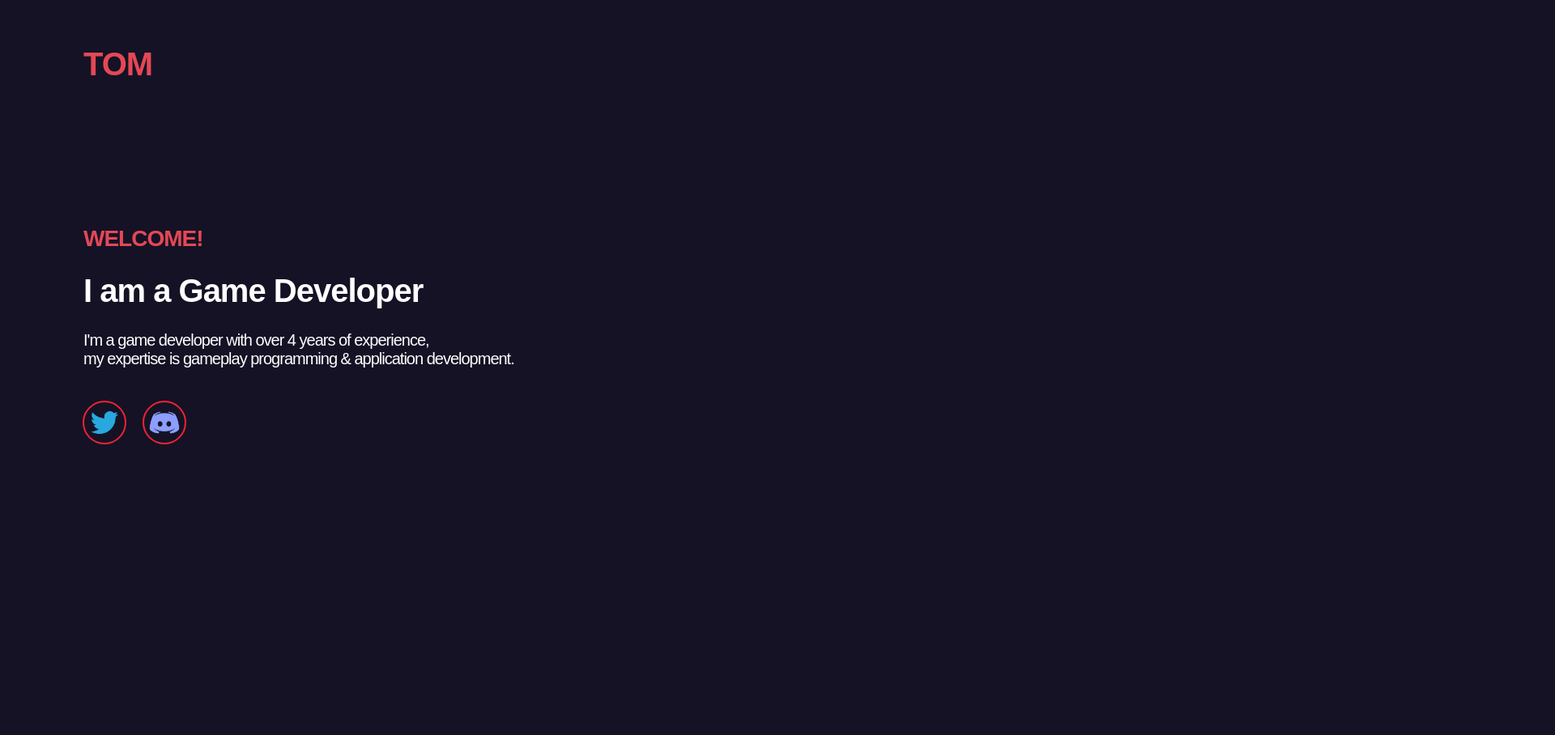
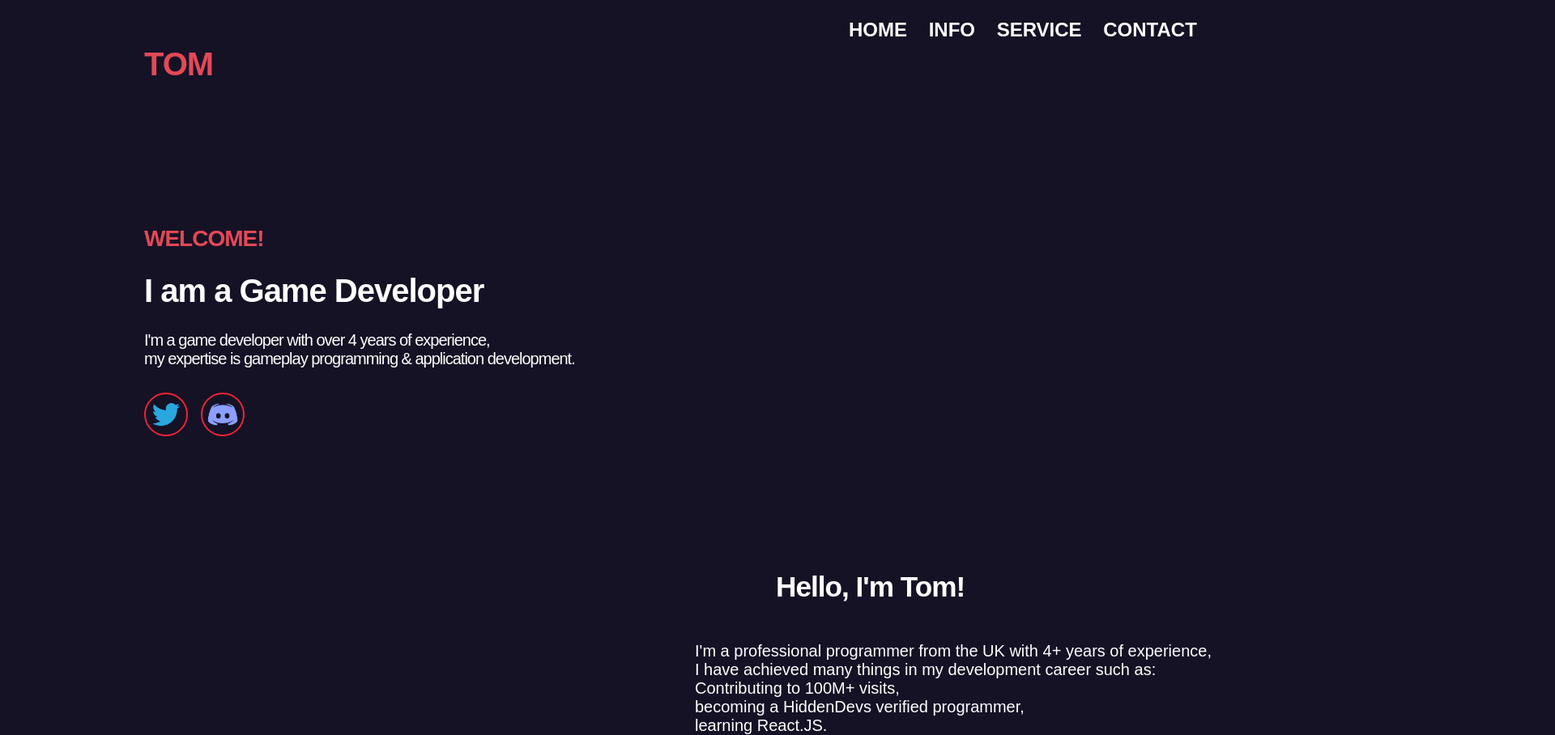
Before and after one commit to tom-does-code/Portfolio, a website: page scripts/index.html in a window 1280 px wide. Shown: the top 908 px of the page at 81% size, 1920 px wide, since content can reach past the window. Before the commit the page ends 800 px from the top, so only its background shows below. Drawn offline with Linux system fonts and the light colour scheme.

Commit message:
Added scroll section.

```diff
--- a/scripts/index.html
+++ b/scripts/index.html
@@ -10,17 +10,44 @@
 <body>
     <div class="Holder">
         <strong><h1 class="HomepageTitle">TOM</h1></strong>
-        <strong><h2 class="HomepageHeader">WELCOME!</h2></strong>
+        <strong><h2  class="HomepageHeader">WELCOME!</h2></strong>
         <h1 class="HomepageInfoTitle">I am a Game Developer</h1>
         <p class="HomepageInformation">
             I'm a game developer with over 4 years of experience, <br> my expertise is gameplay programming & application development.
         </p>
+    </div>
+
+    <div class="SocialButtons">
         <a class="TwitterButton" href="https://twitter.com/CoderTomDev"><img class="TwitterImage" src="../logo-twitter-png-5860.png"></a>
         <a class="DiscordButton" href="https://discord.gg/CATYP9WeUH"><img class="DiscordImage" src="../discord-logo.png"></a>
     </div>
 
-    <div class="NavigationButtons">
+    <div class="TopButtons">
+        <a href="./index.html" class="HomeButton">
+            HOME
+        </a>
 
+        <a href="./infopage.html" class="InfoButton">
+            INFO
+        </a>
+
+        <a href="./servicepage.html" class="ServiceButton">
+            SERVICE
+        </a>
+
+        <a href="./contactpage.html" class="ContactButton">
+            CONTACT
+        </a>
+    </div>
+
+    <div class="HomepageScrollInformation">
+        <h1 class="HomepageScrollInfoTitle">
+            Hello, I'm Tom!
+        </h1>
+
+        <p class="ScrollInformation">
+            I'm a professional programmer from the UK with 4+ years of experience, <br> I have achieved many things in my development career such as: <br> Contributing to 100M+ visits, <br> becoming a HiddenDevs verified programmer, <br> learning React.JS.
+        </p>
     </div>
     <script src="application.js"></script>
 </body>
--- a/scripts/styles.css
+++ b/scripts/styles.css
@@ -10,7 +10,7 @@ body {
     font-weight: 800;
     font-size: 250%;
     position: relative;
-    left: 75px;
+    left: 150px;
 }
 
 .HomepageHeader {
@@ -20,7 +20,7 @@ body {
     font-weight: 800;
     font-size: 175%;
     position: relative;
-    left: 75px;
+    left: 150px;
     top: 150px;
 }
 
@@ -31,7 +31,7 @@ body {
     font-weight: 600;
     font-size: 250%;
     position: relative;
-    left: 75px;
+    left: 150px;
     top: 150px
 }
 
@@ -42,37 +42,34 @@ body {
     font-weight: 500;
     font-size: 125%;
     position: relative;
-    left: 75px;
+    left: 150px;
     top: 150px
 }
 
 .TwitterImage {
     width: 40px;
-    position: relative;
-    top: 170px;
-    left: 74px;
     border: solid;
     border-radius: 50%;
     border-width: 2px;
-    height: 40px;
+    box-sizing: content-box;
+    border-color: #f12334;
+    padding: 5px;
+}
+
+.DiscordImage {
+    width: 40px;
+    border: solid;
+    border-radius: 50%;
+    border-width: 2px;
     box-sizing: content-box;
     border-color: #f12334;
     padding: 5px;
 
 }
 
-.DiscordImage {
-    width: 40px;
+.DiscordButton {
     position: relative;
-    top: 170px;
-    left: 90px;
-    border: solid;
-    border-radius: 50%;
-    border-width: 2px;
-    height: 40px;
-    box-sizing: content-box;
-    border-color: #f12334;
-    padding: 5px;
+    left: 12px;
 }
 
 .Holder {
@@ -80,3 +77,108 @@ body {
     left: 20px;
     top: 30px
 }
+
+
+.HomeButton {
+    background: none;
+    border: none;
+    color: white;
+    font-weight: 700;
+    font-size: 150%;
+    position: relative;
+    top: -360px;
+    left: 900px;
+    text-decoration: none;
+    font-family: sans-serif;
+}
+
+.InfoButton {
+    background: none;
+    border: none;
+    color: white;
+    font-weight: 700;
+    font-size: 150%;
+    position: relative;
+    top: -360px;
+    text-decoration: none;
+    left: 920px;
+    font-family: sans-serif;
+}
+
+.ServiceButton {
+    background: none;
+    border: none;
+    color: white;
+    font-weight: 700;
+    font-size: 150%;
+    position: relative;
+    top: -360px;
+    text-decoration: none;
+    left: 940px;
+    font-family: sans-serif;
+}
+
+.ContactButton {
+    background: none;
+    border: none;
+    color: white;
+    font-weight: 700;
+    font-size: 150%;
+    position: relative;
+    top: -360px;
+    text-decoration: none;
+    left: 960px;
+    font-family: sans-serif;
+}
+
+.HomepageScrollInfoTitle {
+    font-family:sans-serif;
+    color: #ffffff;
+    letter-spacing: -1px;
+    font-weight: 600;
+    font-size: 220%;
+}
+
+.HomepageScrollInformation {
+    position: relative;
+    left: 950px;
+    top: 300px;
+}
+
+.ScrollInformation {
+    font-family:sans-serif;
+    color: #ffffff;
+    font-weight: 400;
+    font-size: 125%;
+    position: relative;
+    left: -100px;
+    top: 25px
+}
+
+.HomeButton:hover {
+    cursor: pointer;
+}
+
+.InfoButton:hover {
+    cursor: pointer;
+}
+
+.ServiceButton:hover {
+    cursor: pointer;
+}
+
+.ContactButton:hover {
+    cursor: pointer;
+}
+
+.SocialButtons {
+    position: relative;
+    left: 170px;
+    top: 190px;
+}
+
+.TopButtons {
+    position: relative;
+    left: 140px;
+    top: 30px;
+}
```
Also changed, not shown: scripts/infopage.html (added, +12 -0 lines), scripts/servicepage.html (added, +12 -0 lines).
